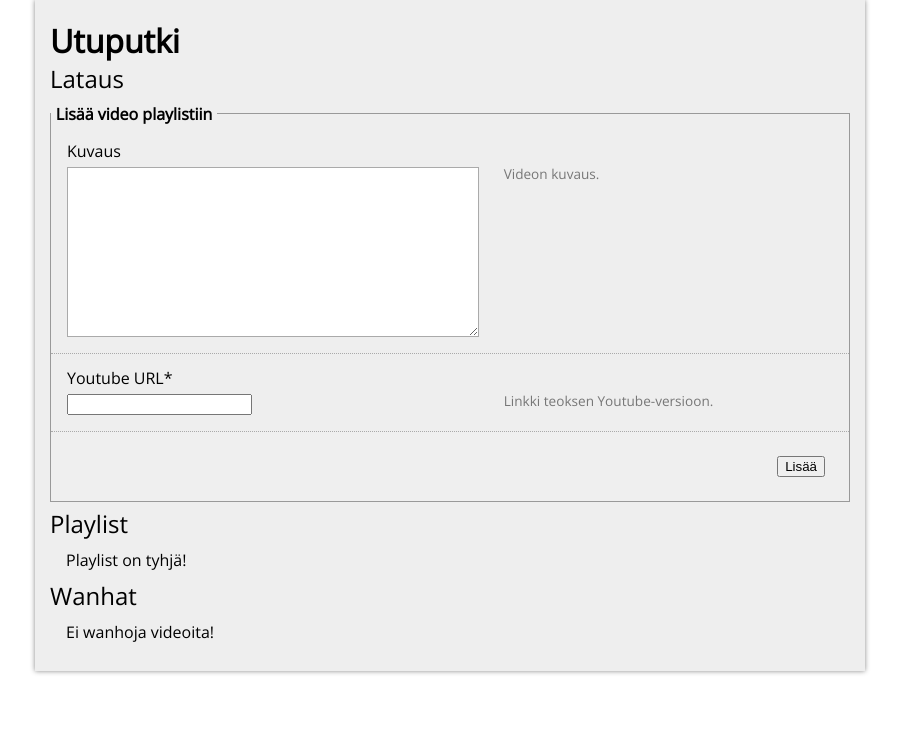
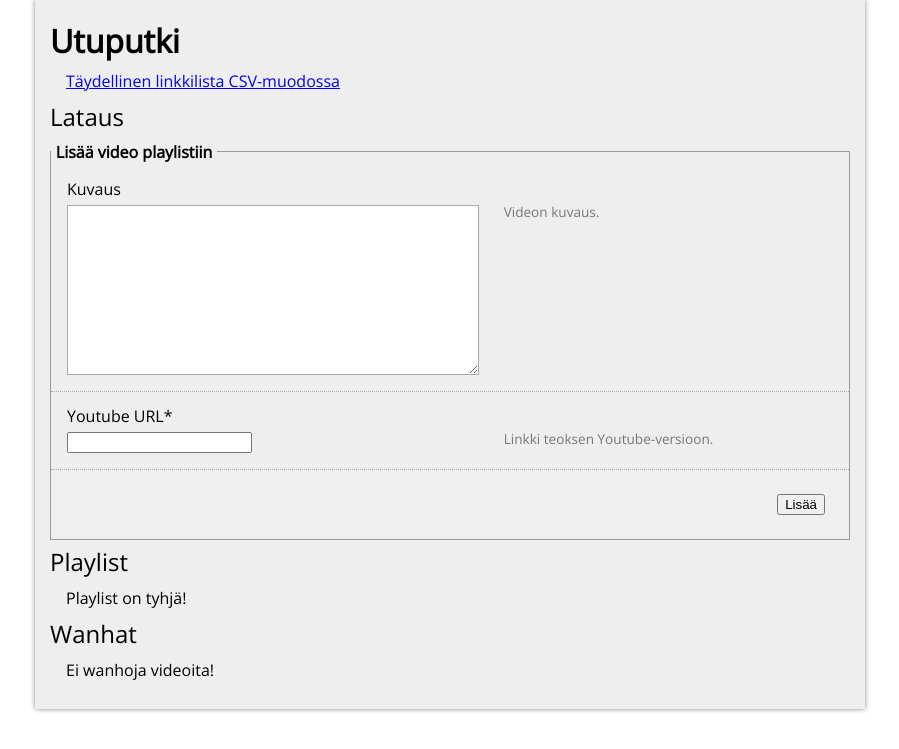
Before and after one commit to katajakasa/utuputki, a Django app: page / in a window 1280 px wide. Shown: the top 749 px of the page, without its empty margins (190-1089 px from the left). Run offline with Django 3.2, Linux system fonts and the light colour scheme; data that the repository does not hold is empty; parts of the project's set-up code (start-up, migrations or seed data) failed here and were passed over; some libraries are stand-ins or nearby versions.

Commit message:
Allow downloading the complete linklist in CSV format

```diff
--- a/Utuputki/manager/templates/manager/index.html
+++ b/Utuputki/manager/templates/manager/index.html
@@ -16,6 +16,11 @@
 
 {% block content %}
 {{ block.super }}
+
+    <p>
+        <a href="{% url 'manager:linklist' %}">Täydellinen linkkilista CSV-muodossa</a>
+    </p>
+
     <h2>Lataus</h2>
 {% crispy addform addform.helper %}
 
--- /dev/null
+++ b/Utuputki/manager/templates/manager/list.txt
@@ -0,0 +1,2 @@
+{% for item in playlist %}{{ item.id }},"{{ item.youtube_url }}","{{ item.description }}"
+{% endfor %}
--- a/Utuputki/manager/urls.py
+++ b/Utuputki/manager/urls.py
@@ -5,4 +5,5 @@ from django.conf.urls.defaults import patterns, url
 urlpatterns = patterns(
     'Utuputki.manager.views',
     url(r'^$', 'index', name="index"),
+    url(r'^linklist/', 'linklist', name="linklist"),
 )
--- a/Utuputki/manager/views.py
+++ b/Utuputki/manager/views.py
@@ -7,6 +7,15 @@ from django.template import RequestContext
 
 from Utuputki.manager.models import Video
 from Utuputki.manager.forms import AddForm
+
+def linklist(request):
+    response = render_to_response("manager/list.txt", {
+        'playlist': Video.objects.all().order_by('id'),
+    }, context_instance=RequestContext(request))
+
+    response['Content-Type'] = 'text/csv'
+    response['Content-Disposition'] = 'attachment; filename="linklist.csv"'
+    return response
 
 def index(request):
     oldies = Video.objects.filter(deleted=True).order_by('-id')[:5]
--- a/Utuputki/urls.py
+++ b/Utuputki/urls.py
@@ -11,7 +11,8 @@ if settings.DEBUG:
 # URLS
 urlpatterns = patterns('',
     url(r'^player/', include('Utuputki.player.urls', namespace="player")),
-    url(r'^$', include('Utuputki.manager.urls', namespace="manager")),
+    url(r'^manager/', include('Utuputki.manager.urls', namespace="manager")),
+    url(r'^$', include('Utuputki.manager.urls')),
 )
 
 # Add admin panel link if debug mode is on
```
